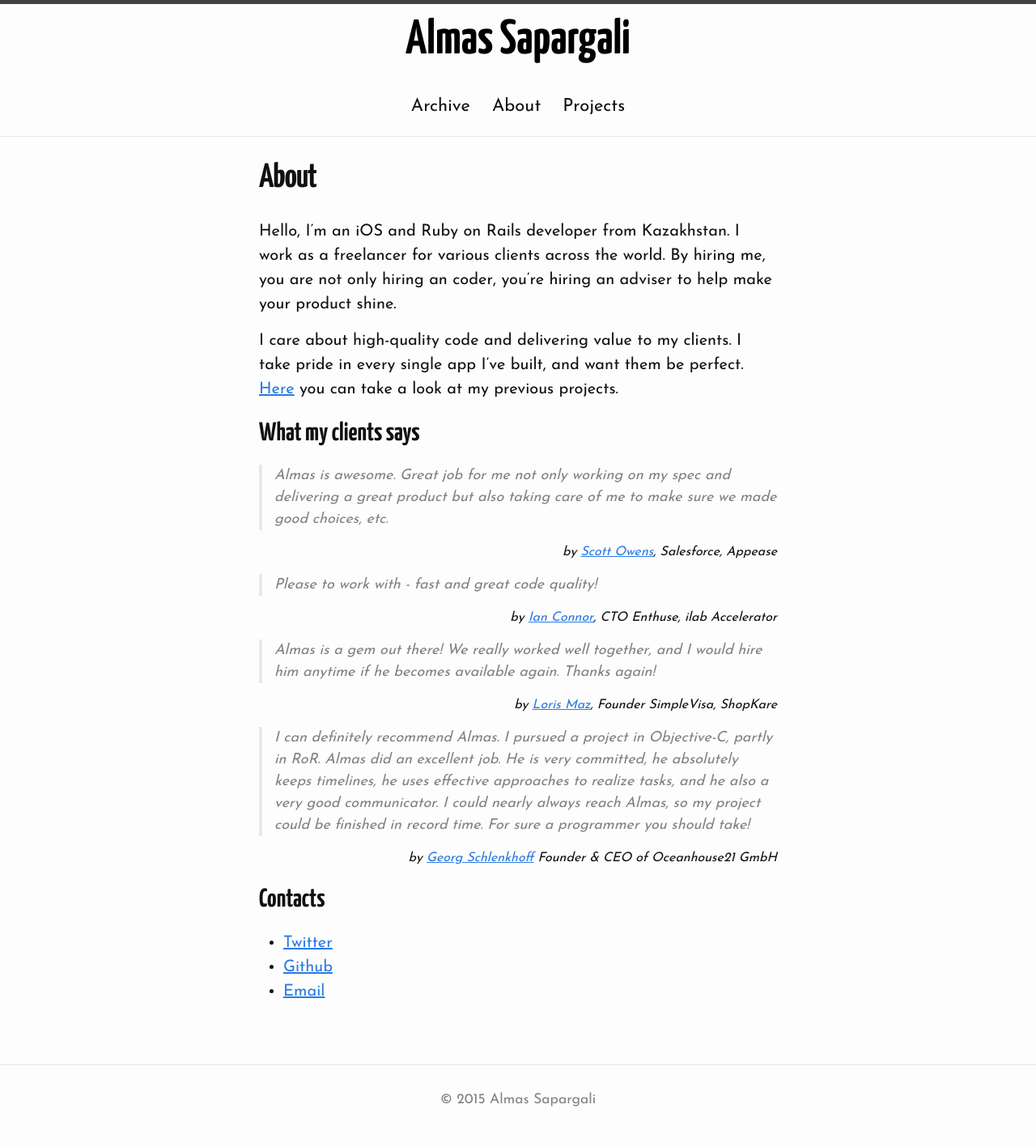
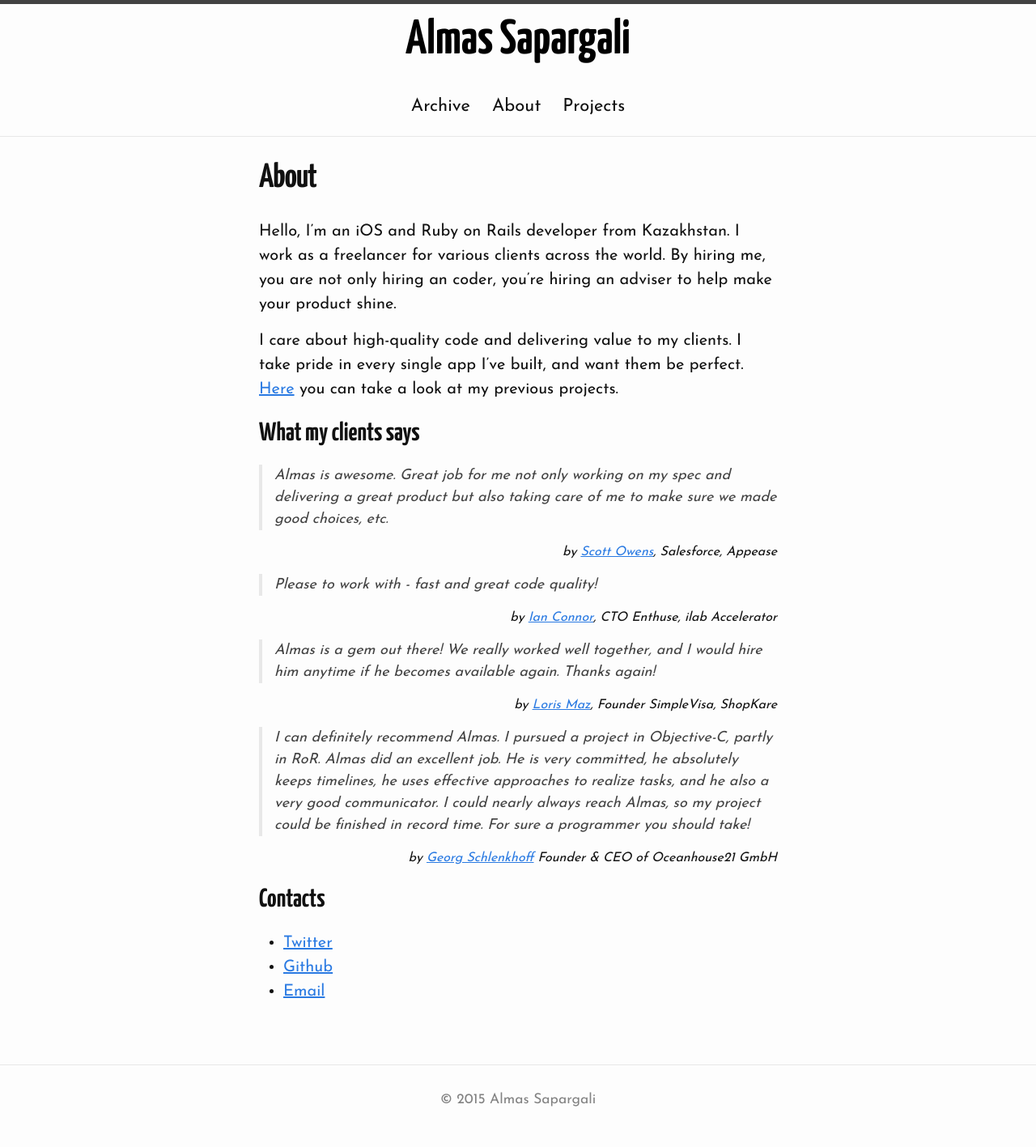
Before and after one commit to almassapargali/almassapargali.github.io, a Jekyll site: the page built from about.md, in a window 1280 px wide. Shown: the whole page at 81% size. Built offline with Jekyll 4.4.1, drawn with Linux system fonts in a browser that asks for light colours.

Commit message:
darker quotes

```diff
--- a/_sass/_base.scss
+++ b/_sass/_base.scss
@@ -113,7 +113,7 @@ a {
  * Blockquotes
  */
 blockquote {
-    color: $grey-color;
+    color: $grey-color-dark;
     border-left: 4px solid $grey-color-light;
     padding-left: $spacing-unit / 2;
     font-size: 18px;
```
